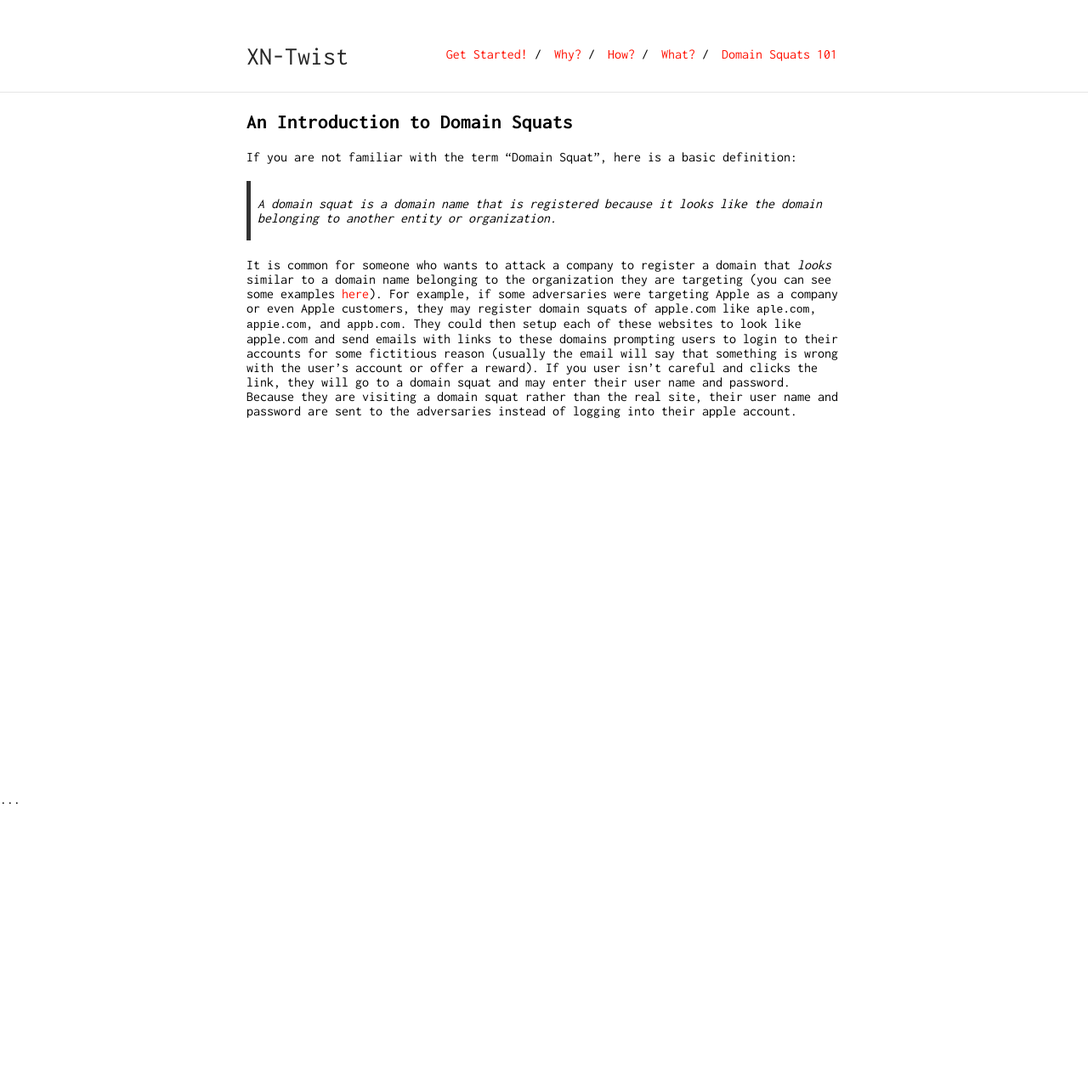
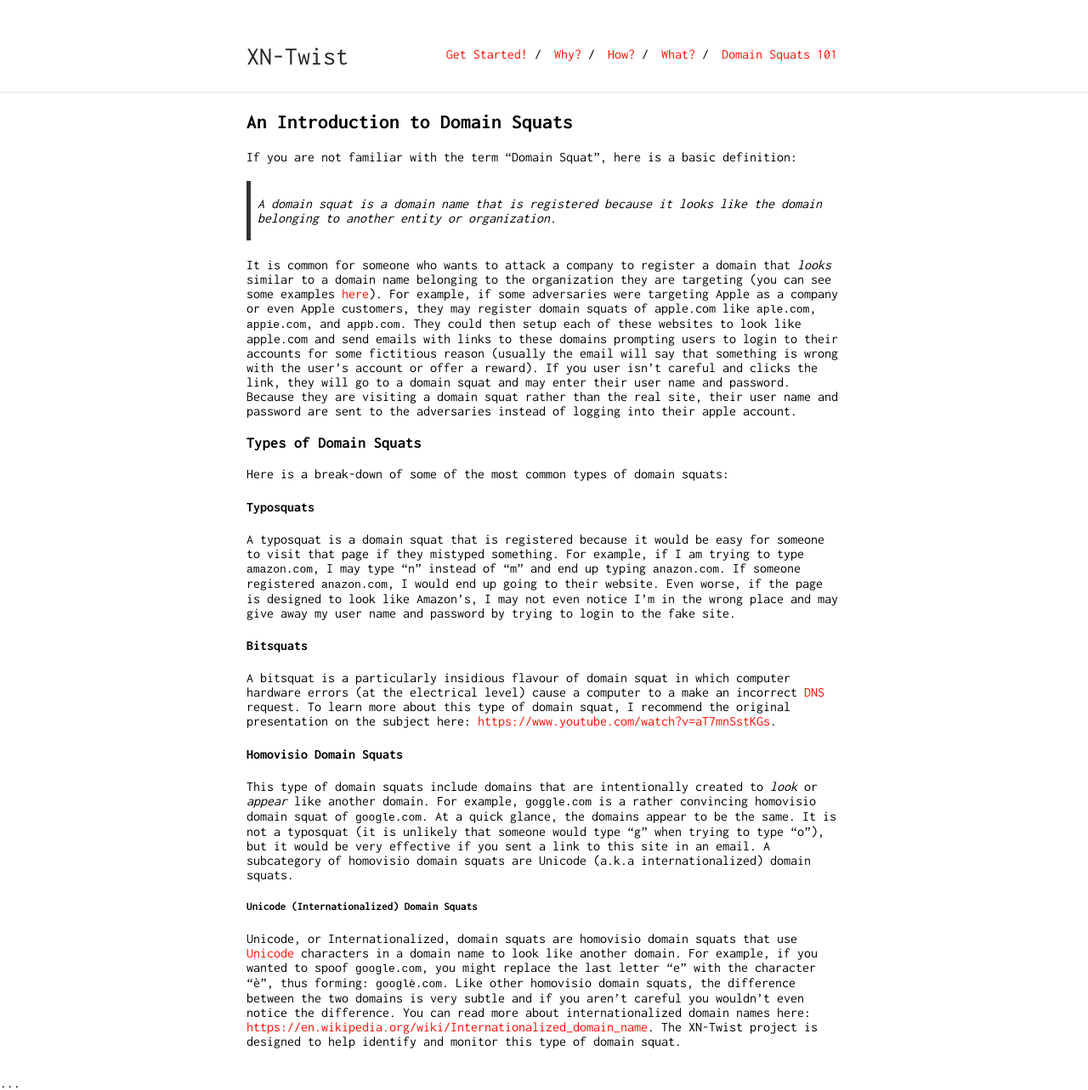
Before and after one commit to xn-twist/xn-twist.github.io, a Jekyll site: the page built from domain_squats_101.md, in a window 1280 px wide. Shown: the whole page at 85% size. Built offline with Jekyll 4.4.1, drawn with Linux system fonts in a browser that asks for light colours; our own code applies the rules of GitHub Pages for plain Markdown files; before the commit the page ends 949 px from its top, so only the background shows below that.

Commit message:
Adding more about domain squats

```diff
--- a/domain_squats_101.md
+++ b/domain_squats_101.md
@@ -10,3 +10,23 @@ is a basic definition:
 > A domain squat is a domain name that is registered because it looks like the domain belonging to another entity or organization.
 
 It is common for someone who wants to attack a company to register a domain that *looks* similar to a domain name belonging to the organization they are targeting (you can see some examples [here](https://app.threatconnect.com/auth/browse/index.xhtml?filters=typeName%20in%20(%22Address%22%2C%20%22EmailAddress%22%2C%20%22File%22%2C%20%22Host%22%2C%20%22URL%22%2C%20%22ASN%22%2C%20%22CIDR%22%2C%20%22Mutex%22%2C%20%22Registry%20Key%22%2C%20%22User%20Agent%22)%20and%20tag%20in%20(%22Typosquatting%22)&intelType=indicators&owners=631)). For example, if some adversaries were targeting Apple as a company or even Apple customers, they may register domain squats of apple.com like `aple.com`, `appie.com`, and `appb.com`. They could then setup each of these websites to look like apple.com and send emails with links to these domains prompting users to login to their accounts for some fictitious reason (usually the email will say that something is wrong with the user's account or offer a reward). If you user isn't careful and clicks the link, they will go to a domain squat and may enter their user name and password. Because they are visiting a domain squat rather than the real site, their user name and password are sent to the adversaries instead of logging into their apple account.
+
+### Types of Domain Squats
+
+Here is a break-down of some of the most common types of domain squats:
+
+#### Typosquats
+
+A typosquat is a domain squat that is registered because it would be easy for someone to visit that page if they mistyped something. For example, if I am trying to type `amazon.com`, I may type "n" instead of "m" and end up typing `anazon.com`. If someone registered `anazon.com`, I would end up going to their website. Even worse, if the page is designed to look like Amazon's, I may not even notice I'm in the wrong place and may give away my user name and password by trying to login to the fake site.
+
+#### Bitsquats
+
+A bitsquat is a particularly insidious flavour of domain squat in which computer hardware errors (at the electrical level) cause a computer to a make an incorrect [DNS](https://en.wikipedia.org/wiki/Domain_Name_System) request. To learn more about this type of domain squat, I recommend the original presentation on the subject here: [https://www.youtube.com/watch?v=aT7mnSstKGs](https://www.youtube.com/watch?v=aT7mnSstKGs).
+
+#### Homovisio Domain Squats
+
+This type of domain squats include domains that are intentionally created to *look* or *appear* like another domain. For example, `goggle.com` is a rather convincing homovisio domain squat of `google.com`. At a quick glance, the domains appear to be the same. It is not a typosquat (it is unlikely that someone would type "g" when trying to type "o"), but it would be very effective if you sent a link to this site in an email. A subcategory of homovisio domain squats are Unicode (a.k.a internationalized) domain squats.
+
+##### Unicode (Internationalized) Domain Squats
+
+Unicode, or Internationalized, domain squats are homovisio domain squats that use [Unicode](https://en.wikipedia.org/wiki/Unicode) characters in a domain name to look like another domain. For example, if you wanted to spoof `google.com`, you might replace the last letter "e" with the character "è", thus forming: `googlè.com`. Like other homovisio domain squats, the difference between the two domains is very subtle and if you aren't careful you wouldn't even notice the difference. You can read more about internationalized domain names here: [https://en.wikipedia.org/wiki/Internationalized_domain_name](https://en.wikipedia.org/wiki/Internationalized_domain_name). The XN-Twist project is designed to help identify and monitor this type of domain squat.
```
